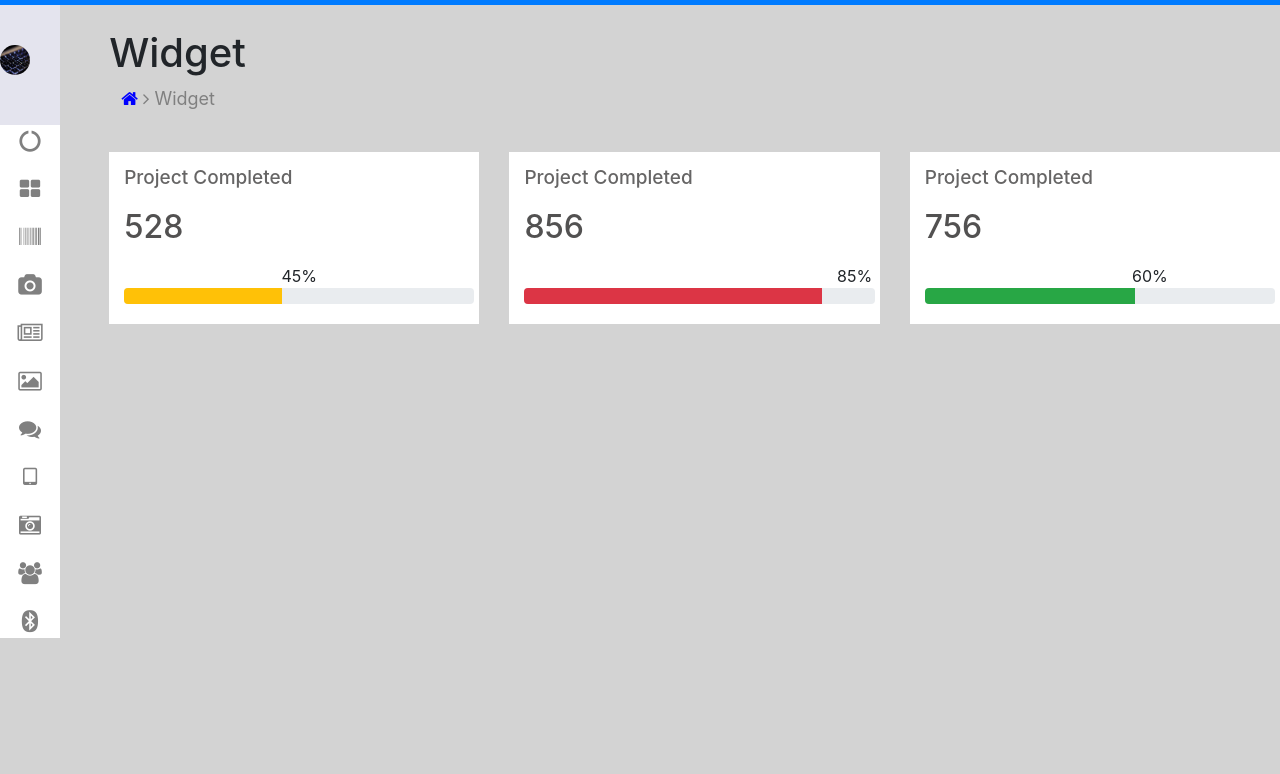
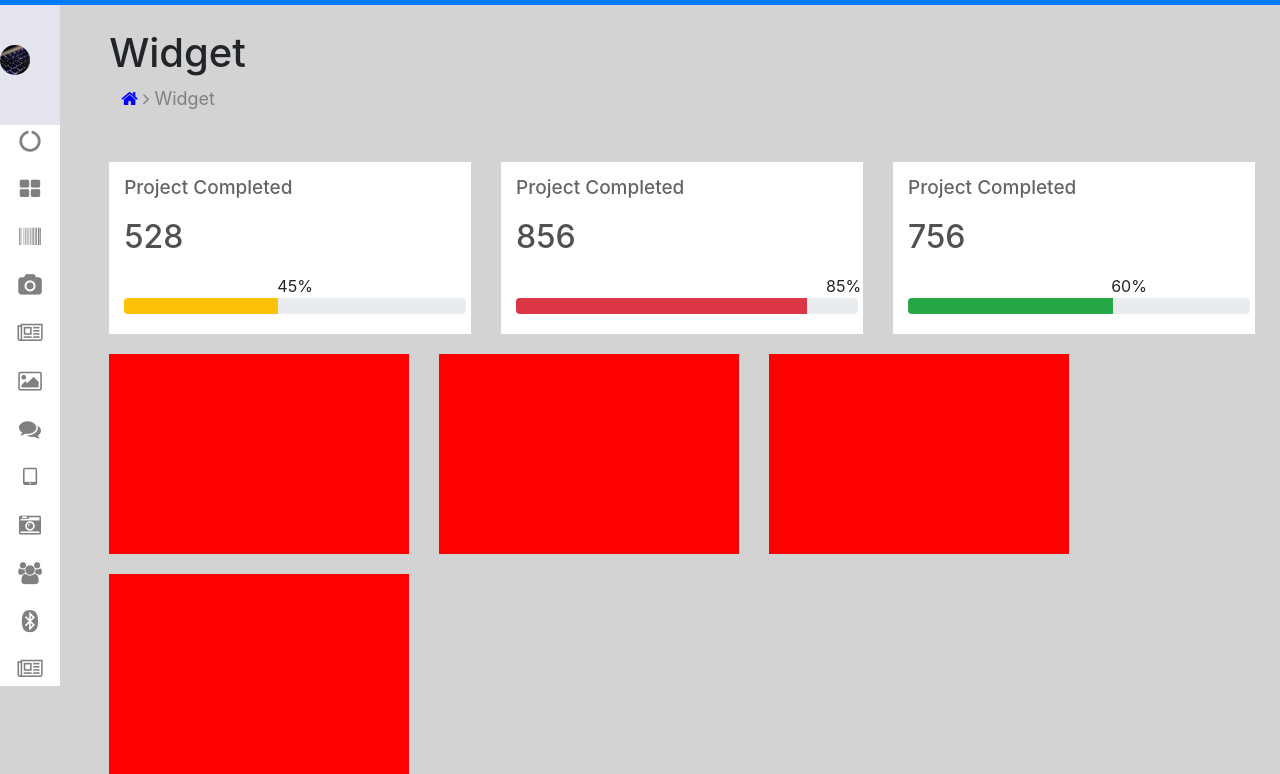
Before and after one commit to Teewai57/Second-dashboard, a plain HTML site: page index.html in a window 1280 px wide. Shown: the part 67-841 px from the top of the page. Before the commit the page ends 800 px from the top, so only its background shows below. Drawn offline with nearby package versions, Linux system fonts and the light colour scheme.

Commit message:
second_row commit

```diff
--- a/css/style.css
+++ b/css/style.css
@@ -1,5 +1,9 @@
 body{
     background-color: lightgrey;
+}
+.container-fluid{
+    width: 100%;
+    overflow-x: hidden;
 }
 .image1{
     width: 40px;
@@ -12,13 +16,29 @@ body{
 .navbar-nav li{
     padding-right: 12px;
 }
+.col-md-1{
+    height: auto;
+}
 .sidebar_icon{
+    height: ;
     width: 60px;
     margin-top: -15px;
     background-color: white;
     color: grey;
      font-size: 22px;
 
+}
+@media (max-width:790px){
+    .content{
+        padding-left: 40px;
+    }
+}
+.col-md-4{
+    margin-top: 10px;
+}
+.first_row{
+    margin-top: 40px;
+    margin-right: 10px;
 }
 .white_box{
     background-color: white;
@@ -75,3 +95,10 @@ body{
     background-color: rgb(228, 228, 238);
     margin-bottom: 0;
 }
+.box1,.box2,.box3,.box4{
+    width: 300px;
+    height: 200px;
+    background-color: red;
+    margin-right: 30px;
+    margin-top: 20px;
+}
--- a/index.html
+++ b/index.html
@@ -57,8 +57,8 @@
             </nav>
 
 
-            <div class="row">
-                <div class="col-md-1">
+            <div class="row ">
+                <div class="col-sm-1">
                     <div class="image_cont ">
                         <img src="/images/laptop.jpg" class="image ">
                     </div>
@@ -97,10 +97,13 @@
                         <div>
                             <i class="fa fa-bluetooth" aria-hidden="true"></i>
                         </div>
+                        <div>
+                            <i class="fa fa-newspaper-o" aria-hidden="true"></i>
+                        </div>
                     </div>
                 </div>
 
-                <div class="col-md-11">
+                <div class="col-sm-11 content">
                     <div class="pt-4">
                         <h1>Widget</h1>
                         <p style="color: grey; font-size: 18px; margin-left: 12px;">
@@ -109,7 +112,7 @@
                         </p>
                     </div>
 
-                    <div class="row pt-4">
+                    <div class="row first_row">
                         <div class="col-md-4">
                             <div class="white_box">
 
@@ -150,7 +153,20 @@
 
                     </div>
 
+<div class="d-flex flex-wrap">
+    <div class="box1">
 
+    </div>
+    <div class="box2">
+
+    </div>
+    <div class="box3">
+
+    </div>
+    <div class="box4">
+
+    </div>
+</div>
                 </div>
 
             </div>
```
